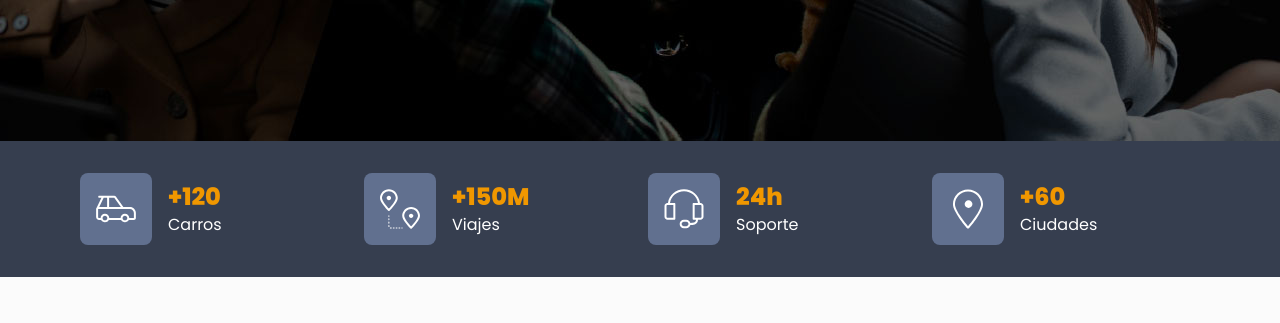
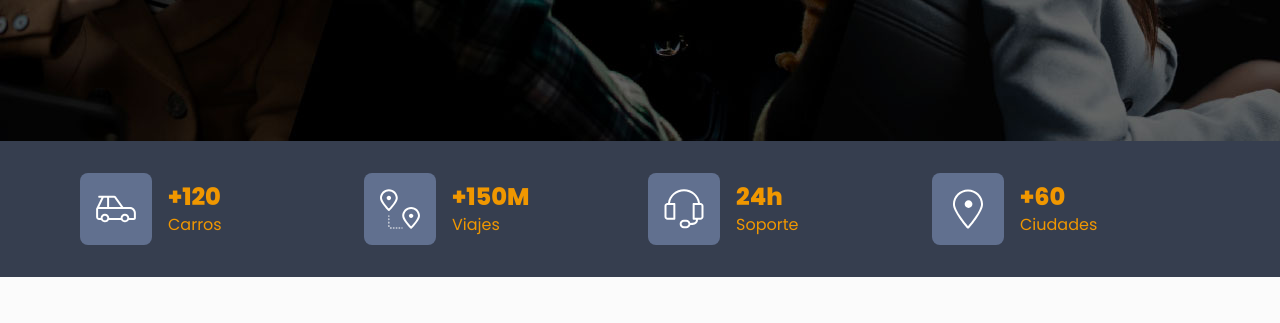
Before and after one commit to DanielaGL00/transportescsc, a plain HTML site: page index.html in a window 1280 px wide. Shown: the part 477-800 px from the top of the page. Drawn offline with nearby package versions, Linux system fonts and the light colour scheme; files that its build step writes are made by us from their sources; files whose address does not match are found by name.

Commit message:
prueba de color

```diff
--- a/scss/_data.scss
+++ b/scss/_data.scss
@@ -15,7 +15,7 @@
     }
 
     p {
-        color: $white;
+        color: $primary;
     }
 }
 
```
